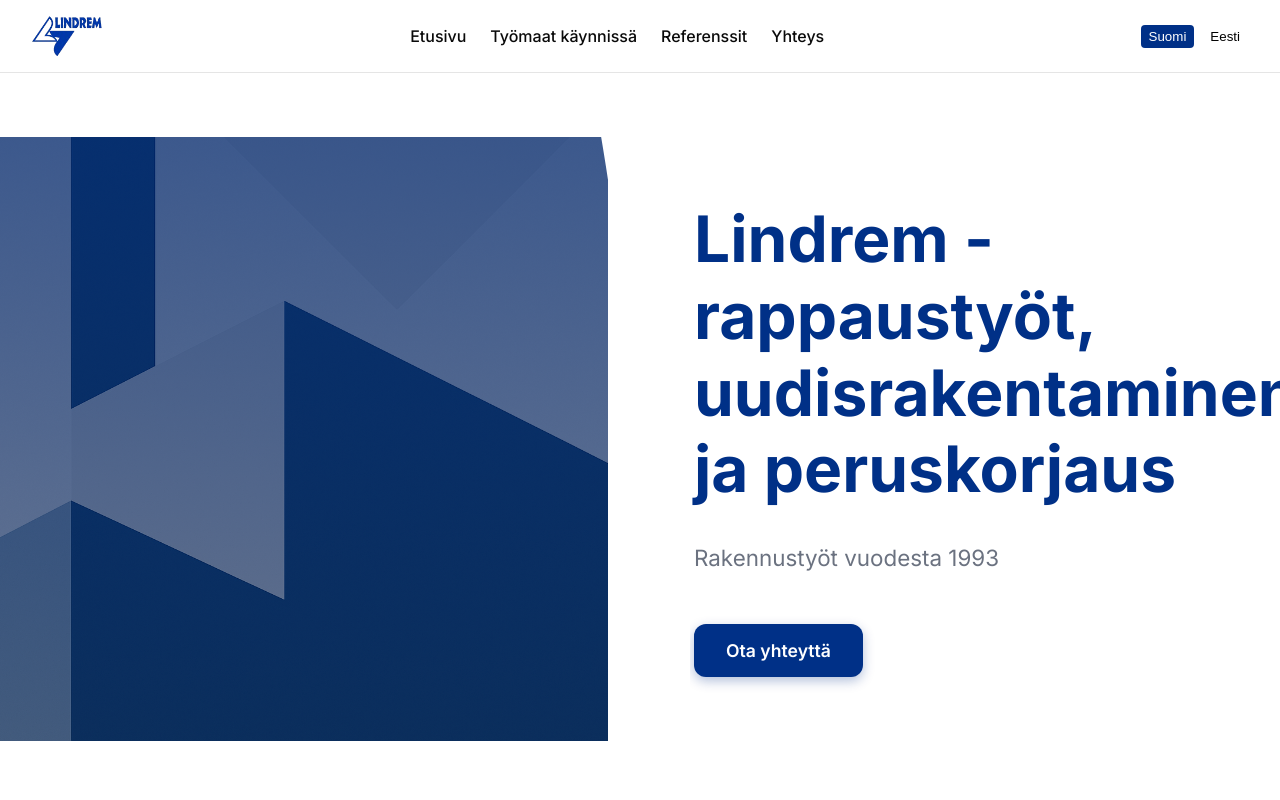
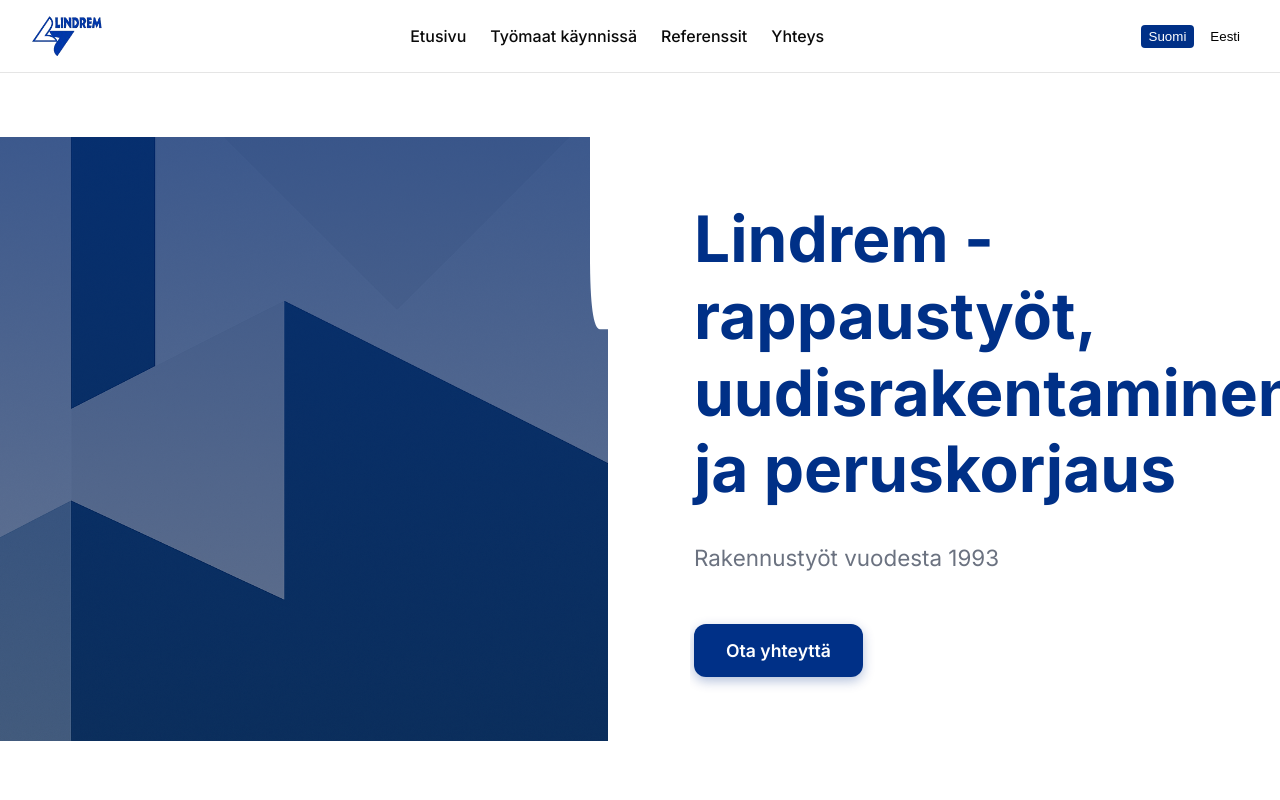
Before and after one commit to v0lliner/lindrem, a React (Create React App) app: page /fi in a window 1280 px wide. Shown: the top 800 px of the page. Built offline with nearby package versions, Linux system fonts and the light colour scheme.

Commit message:
Architectural Path with Corner Radius Turns

```diff
--- a/src/components/HeroSection.jsx
+++ b/src/components/HeroSection.jsx
@@ -41,9 +41,16 @@
         >
           <path
             d="M 0,0
-               C 20,15 30,25 40,40
-               S 60,55 70,70
-               C 80,80 90,90 100,100
+               L 0,25
+               Q 0,35 10,35
+               L 25,35
+               Q 35,35 35,45
+               L 35,65
+               Q 35,75 45,75
+               L 65,75
+               Q 75,75 75,85
+               L 75,100
+               L 100,100
                L 100,0 Z"
             fill="white"
           />
```
